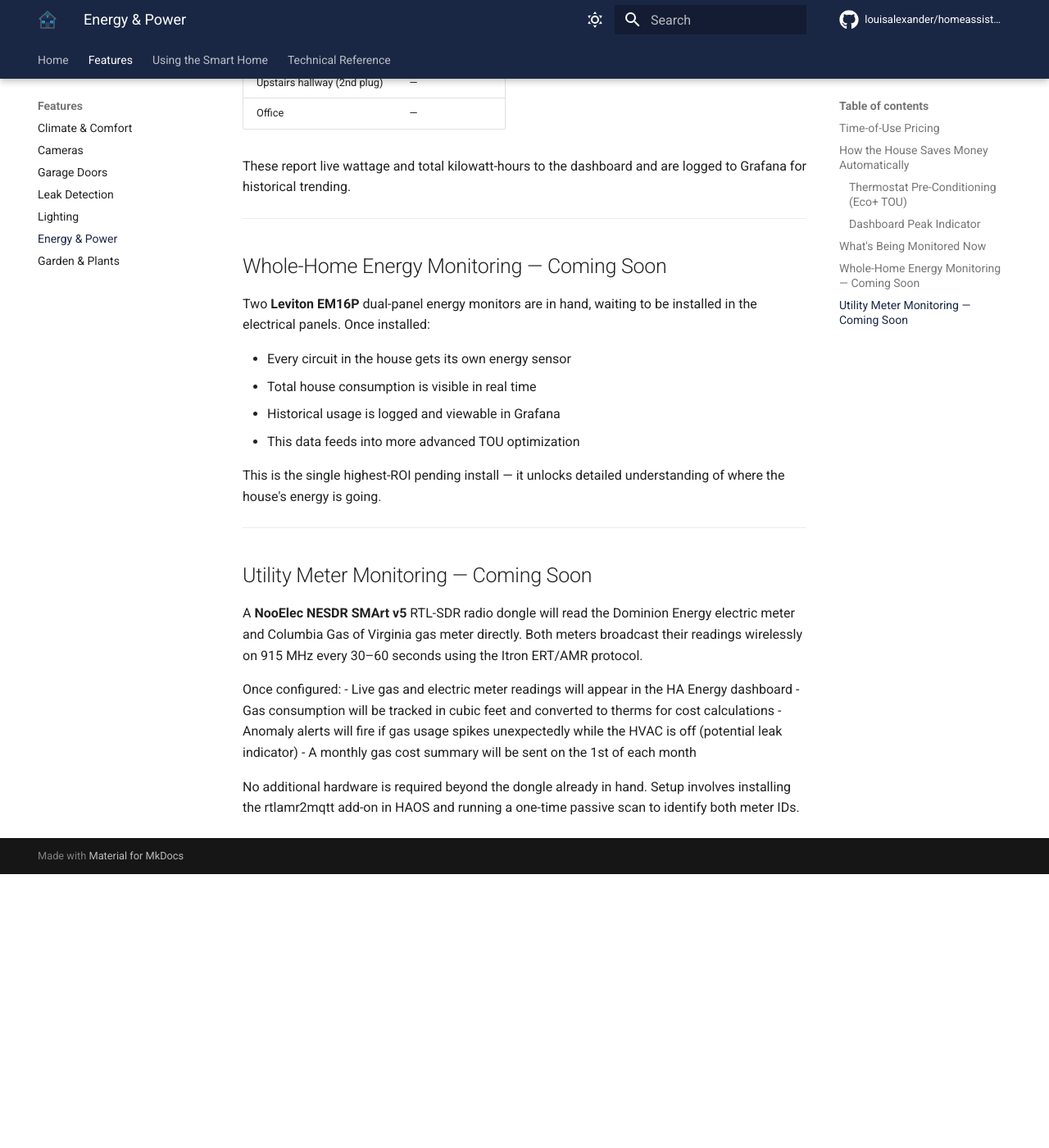
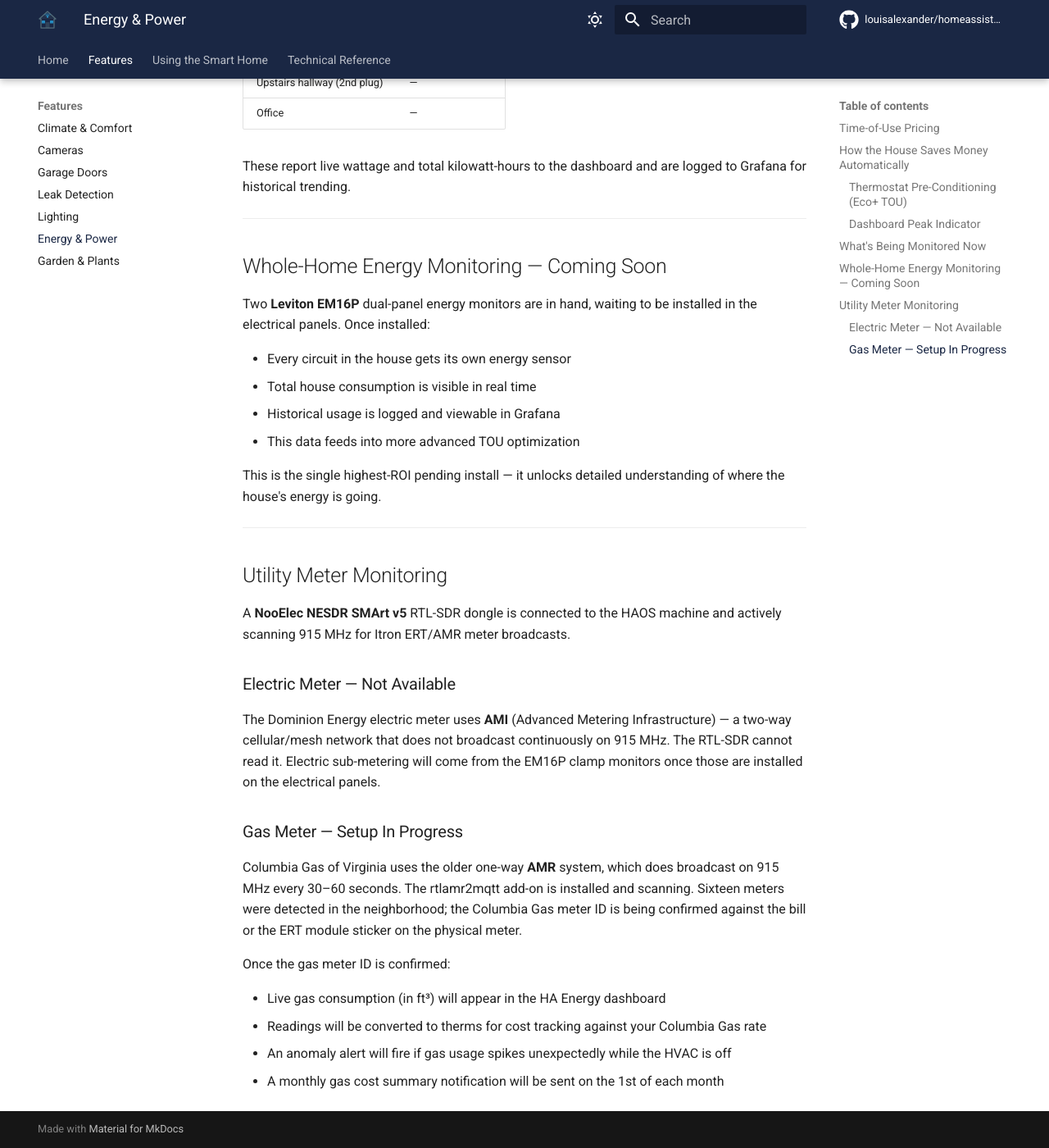
Before and after one commit to louisalexander/homeassistant, an MkDocs documentation site: the page built from docs/energy.md, in a window 1280 px wide and 1400 px high, scrolled down 1340 px. Shown: the whole window at 82% size. Built offline with MkDocs 1.6.1 and Material for MkDocs 9.7.7, drawn with Linux system fonts in a browser that asks for light colours; comment, search, counter and statistics services are not loaded; before the commit the page ends 2406 px from its top, so only the background shows below that.

Commit message:
auto: update energy.md 2026-05-29

```diff
--- a/docs/energy.md
+++ b/docs/energy.md
@@ -63,14 +63,21 @@
 
 ---
 
-## Utility Meter Monitoring — Coming Soon
+## Utility Meter Monitoring
 
-A **NooElec NESDR SMArt v5** RTL-SDR radio dongle will read the Dominion Energy electric meter and Columbia Gas of Virginia gas meter directly. Both meters broadcast their readings wirelessly on 915 MHz every 30–60 seconds using the Itron ERT/AMR protocol.
+A **NooElec NESDR SMArt v5** RTL-SDR dongle is connected to the HAOS machine and actively scanning 915 MHz for Itron ERT/AMR meter broadcasts.
 
-Once configured:
-- Live gas and electric meter readings will appear in the HA Energy dashboard
-- Gas consumption will be tracked in cubic feet and converted to therms for cost calculations
-- Anomaly alerts will fire if gas usage spikes unexpectedly while the HVAC is off (potential leak indicator)
-- A monthly gas cost summary will be sent on the 1st of each month
+### Electric Meter — Not Available
 
-No additional hardware is required beyond the dongle already in hand. Setup involves installing the rtlamr2mqtt add-on in HAOS and running a one-time passive scan to identify both meter IDs.
+The Dominion Energy electric meter uses **AMI** (Advanced Metering Infrastructure) — a two-way cellular/mesh network that does not broadcast continuously on 915 MHz. The RTL-SDR cannot read it. Electric sub-metering will come from the EM16P clamp monitors once those are installed on the electrical panels.
+
+### Gas Meter — Setup In Progress
+
+Columbia Gas of Virginia uses the older one-way **AMR** system, which does broadcast on 915 MHz every 30–60 seconds. The rtlamr2mqtt add-on is installed and scanning. Sixteen meters were detected in the neighborhood; the Columbia Gas meter ID is being confirmed against the bill or the ERT module sticker on the physical meter.
+
+Once the gas meter ID is confirmed:
+
+- Live gas consumption (in ft³) will appear in the HA Energy dashboard
+- Readings will be converted to therms for cost tracking against your Columbia Gas rate
+- An anomaly alert will fire if gas usage spikes unexpectedly while the HVAC is off
+- A monthly gas cost summary notification will be sent on the 1st of each month
```
